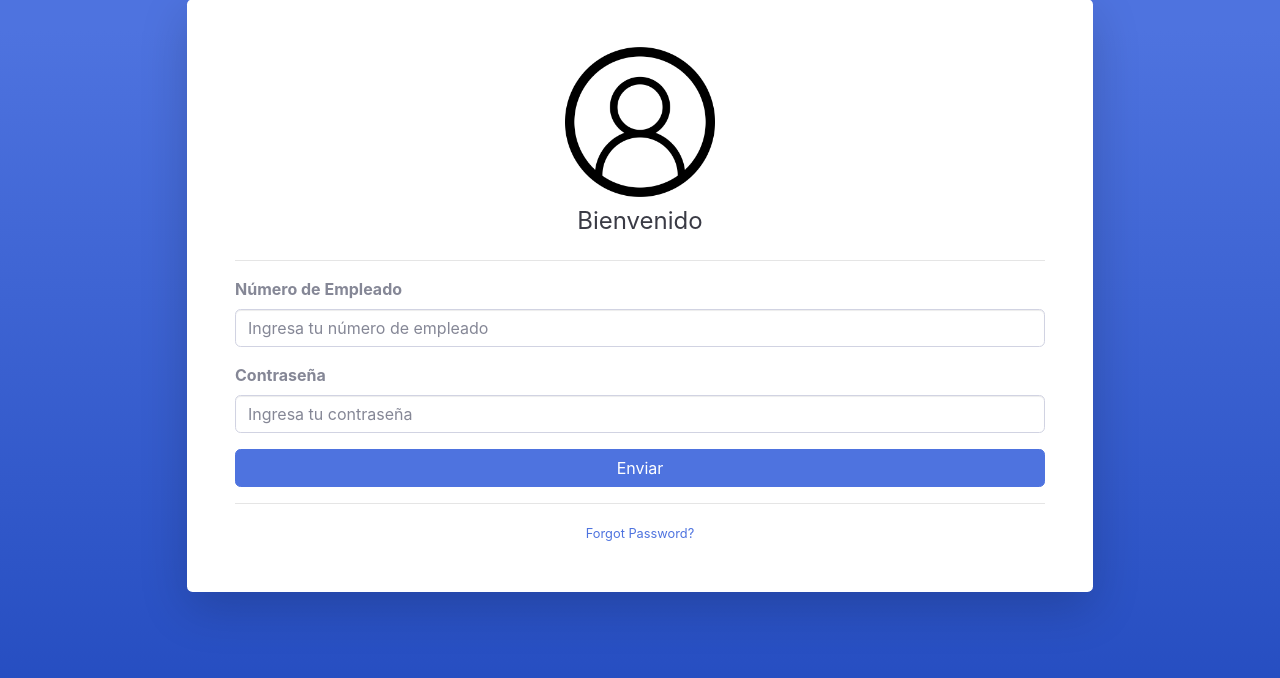
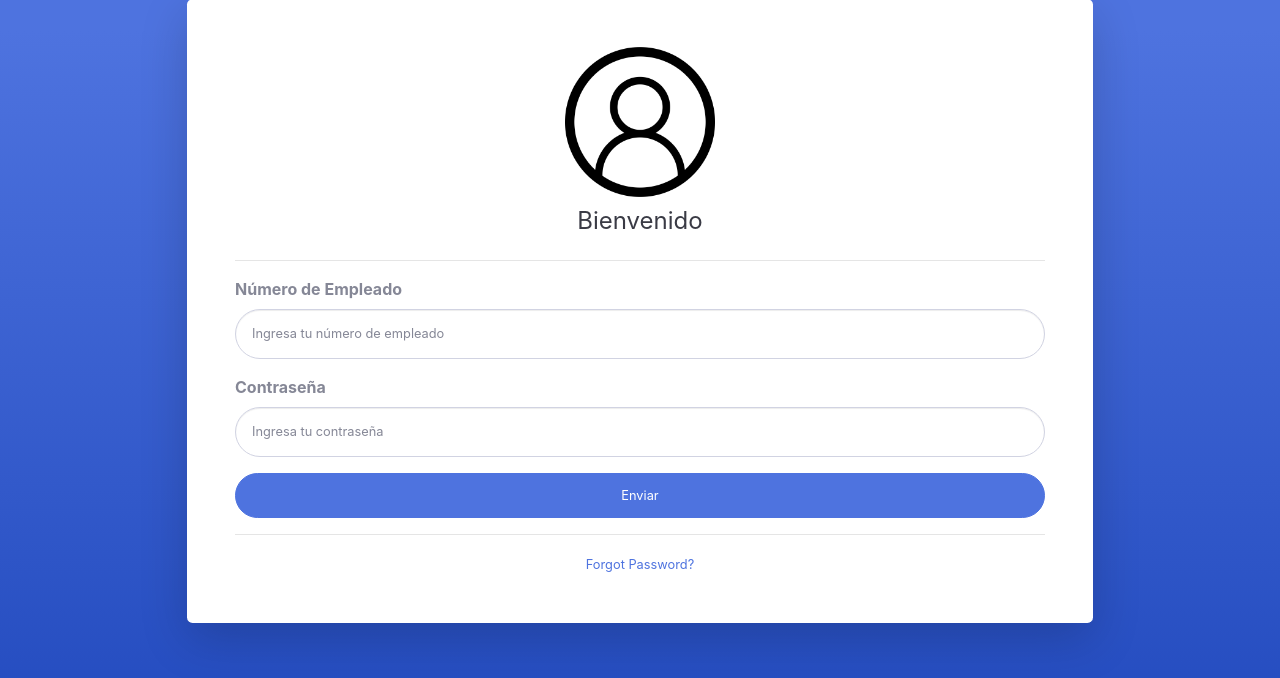
Before and after one commit to RandyViG/Secrecy-for-the-Government, a Flask app: page /auth/login in a window 1280 px wide. Shown: the part 49-727 px from the top of the page. Run offline with Flask 2, Linux system fonts and the light colour scheme; some libraries are stand-ins or nearby versions.

Commit message:
Redondeando input y boton

```diff
--- a/application/templates/login.html
+++ b/application/templates/login.html
@@ -8,7 +8,9 @@
     <title>
         {% block title %} Login {% endblock %}
     </title>
+
     <link rel="stylesheet" href="{{ url_for('static', filename='css/sb-admin-2.css')}}">
+
 {% endblock %}
 
 {% block body %}
@@ -40,10 +42,16 @@
                                             <h1 class="h4 text-gray-900 mb-4">Bienvenido</h1>
                                         </div>
                                         <hr>
-                                        <form method="post">
-                                            {{ wtf.form_field( login_form.username , class='form-control form-control-user', type='text' , placeholder='Ingresa tu número de empleado' ) }}
-                                            {{ wtf.form_field( login_form.password , class='form-control form-control-user', type='password' , placeholder='Ingresa tu contraseña' ) }}
-                                            {{ wtf.form_field( login_form.submit , class='btn btn-primary btn-user btn-block', type='submit' ) }}
+                                        <form class="user" method="post">
+                                            <div class="form-group">
+                                                {{ wtf.form_field( login_form.username , class='form-control form-control-user', type='text' , placeholder='Ingresa tu número de empleado' ) }}
+                                            </div>
+                                            <div class="form-group">
+                                                {{ wtf.form_field( login_form.password , class='form-control form-control-user', type='password' , placeholder='Ingresa tu contraseña' ) }}
+                                            </div>
+                                            <div class="form-group">
+                                                {{ wtf.form_field( login_form.submit , class='btn btn-primary btn-user btn-block', type='submit' ) }}
+                                            </div>
                                         </form>
                                         <hr>
                                         <div class="text-center">
```
